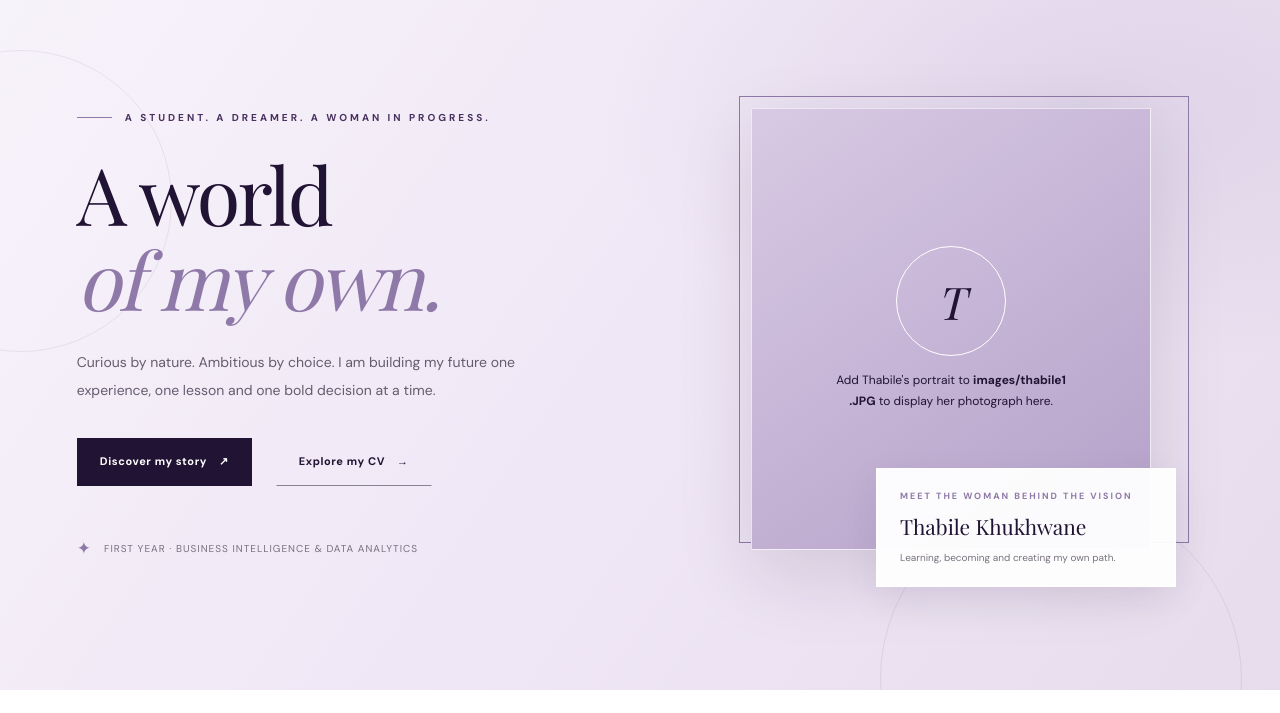
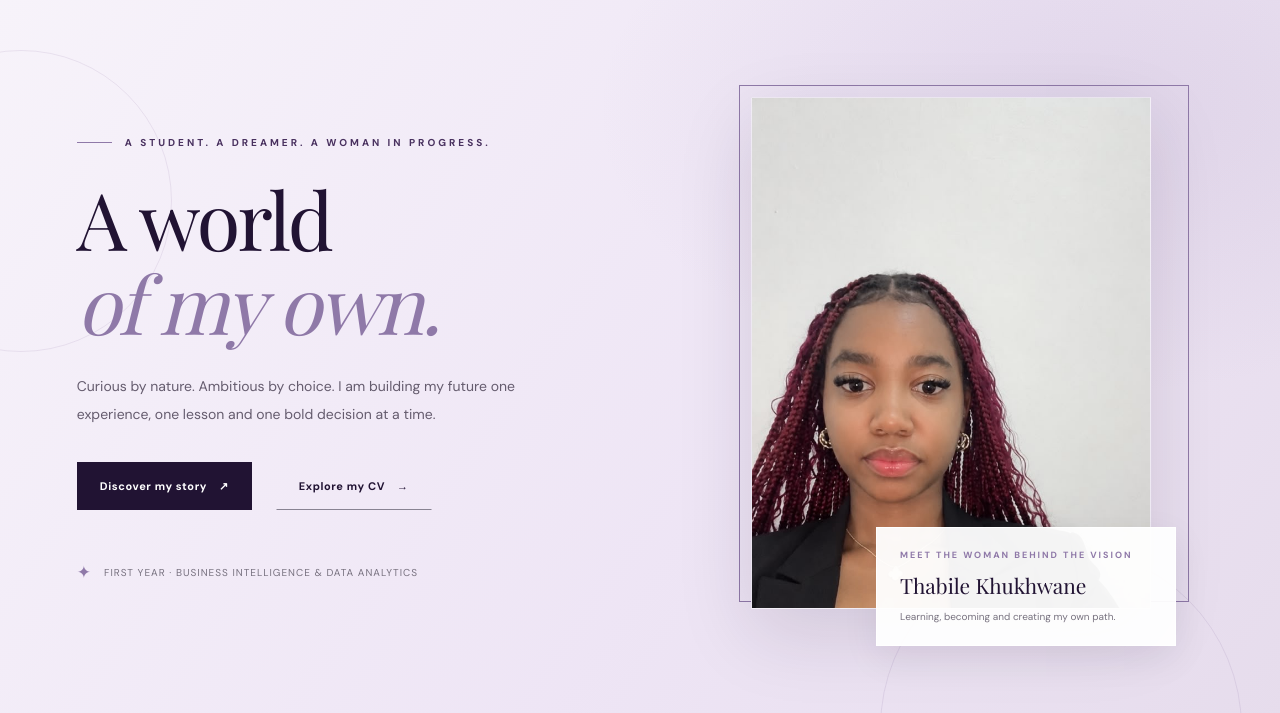
Before and after one commit to thabilek59/digital-portfolio-, a plain HTML site: page index.html in a window 1280 px wide. Shown: the part 87-800 px from the top of the page. Drawn offline with nearby package versions, Linux system fonts and the light colour scheme; a web font is replaced by a local one.

Commit message:
Update index.html

```diff
--- a/index.html
+++ b/index.html
@@ -1055,7 +1055,7 @@
                     <div class="portrait-frame" id="portrait-frame">
 
                         <img
-                            src="images/thabile1 .JPG"
+                            src="images/thabile.JPG"
                             alt="Portrait of Thabile Khukhwane"
                             onerror="this.parentElement.classList.add('image-missing')">
 
@@ -1063,7 +1063,7 @@
                             <div class="placeholder-monogram" aria-hidden="true">T</div>
                             <p>
                                 Add Thabile's portrait to
-                                <strong>images/thabile1 .JPG</strong>
+                                <strong>images/thabile.JPG</strong>
                                 to display her photograph here.
                             </p>
                         </div>
```
